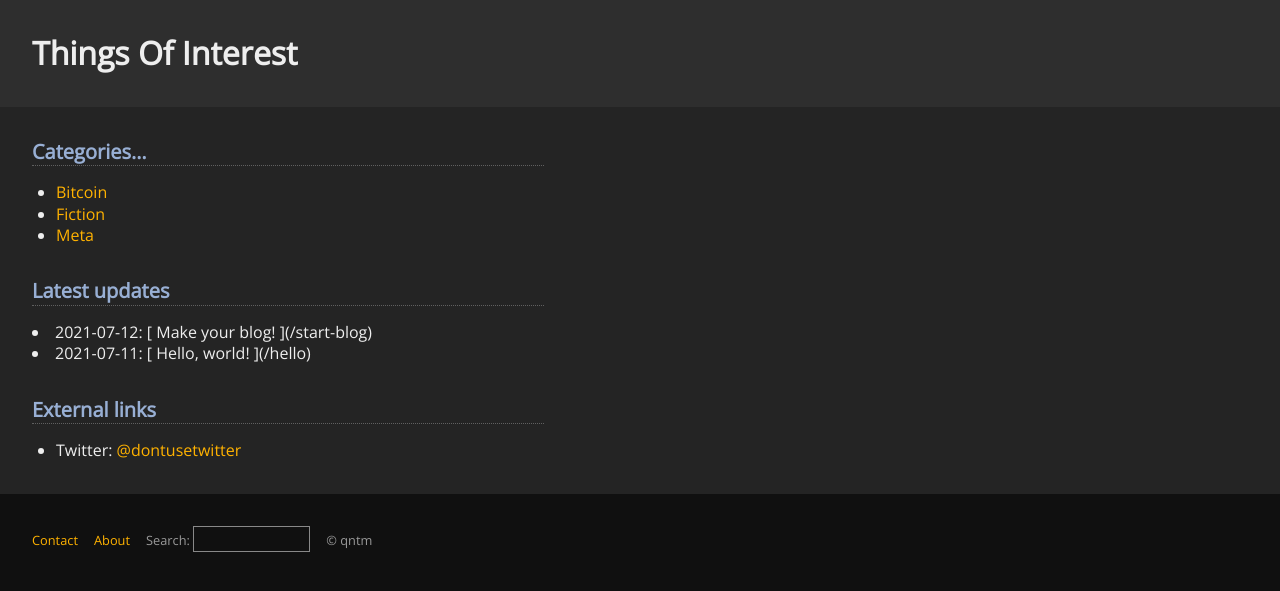
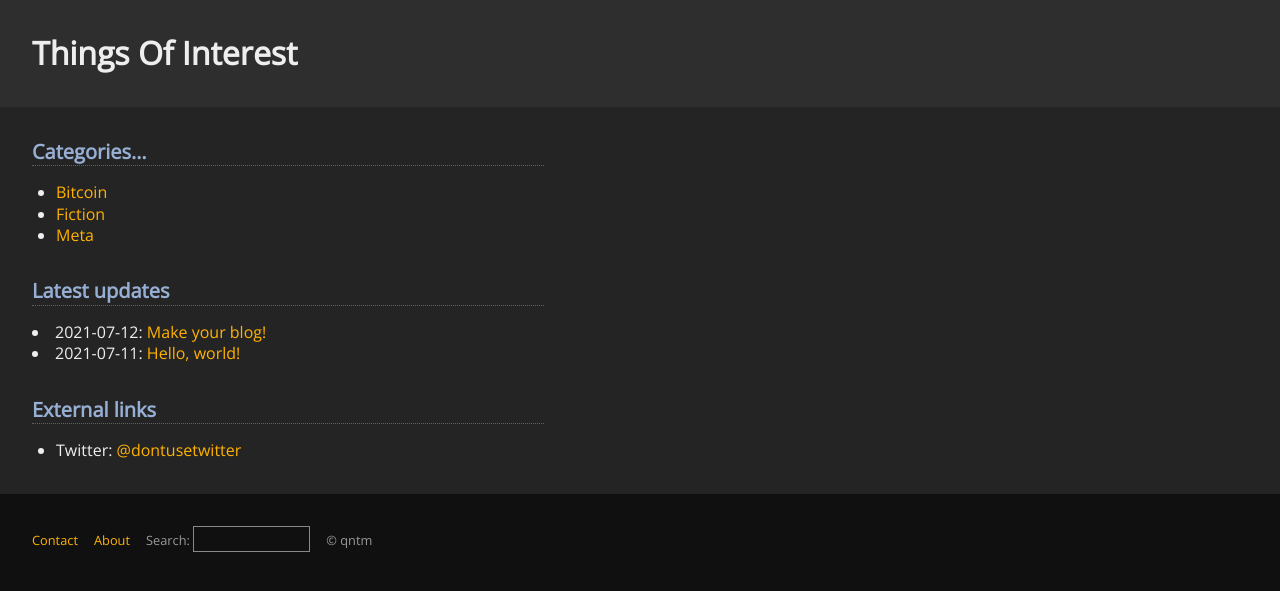
Before and after one commit to wakgill/website, a Jekyll site: the page built from index.md, in a window 1280 px wide. Shown: the top 591 px of the page. Built offline with Jekyll 4.4.1, drawn with Linux system fonts in a browser that asks for light colours; comment, search, counter and statistics services are not loaded.

Commit message:
Update index.md

```diff
--- a/index.md
+++ b/index.md
@@ -13,7 +13,7 @@ title: Things Of Interest
 ### Latest updates
 
 {% for post in site.posts %}
-  <li>{{ post.date | date: "%Y-%m-%d" }}: [ {{ post.title }} ]({{ post.url }})</li>
+  <li>{{ post.date | date: "%Y-%m-%d" }}: <a href="{{ post.url }}">{{ post.title }}</a> </li>
 {% endfor %}
 
 ### External links
```
